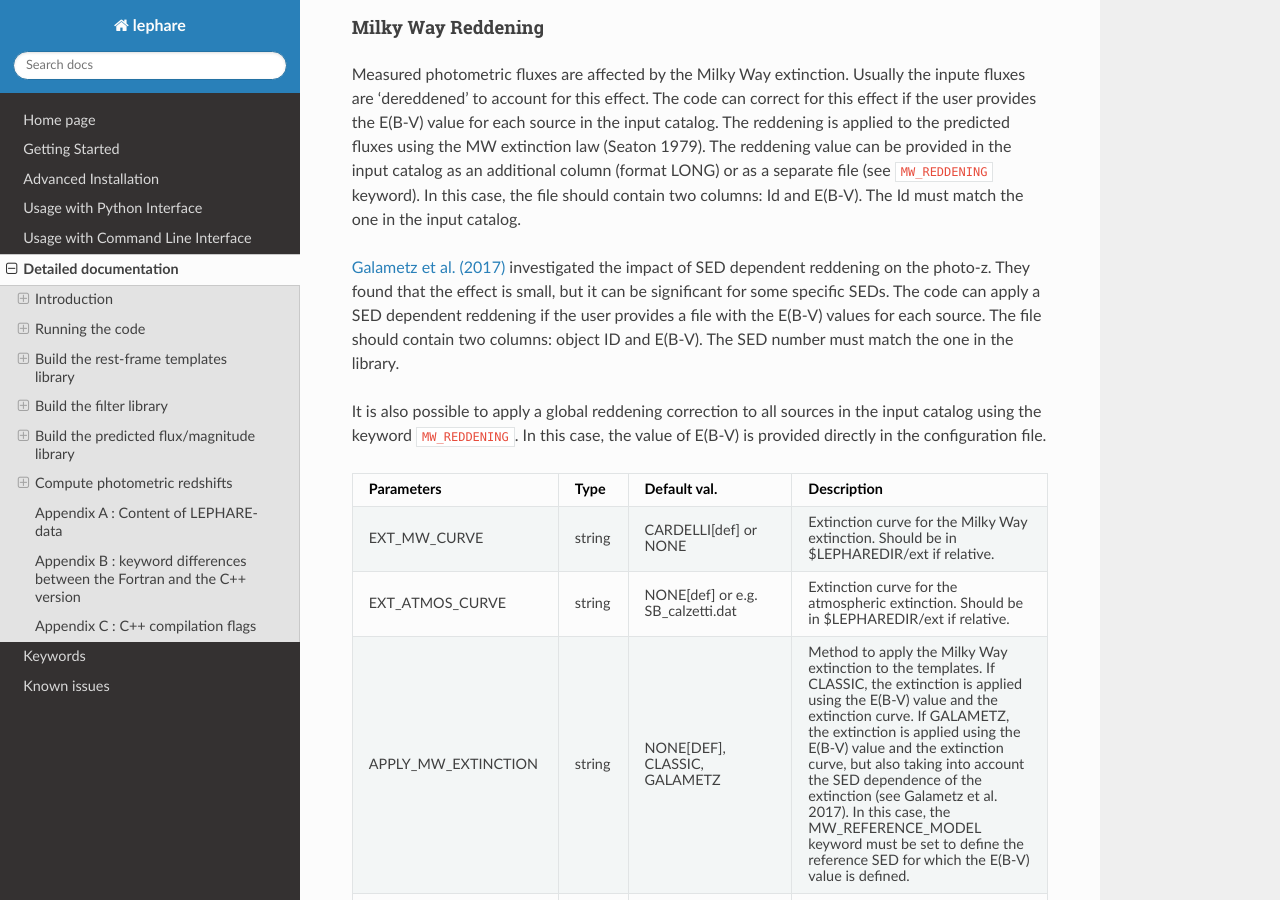
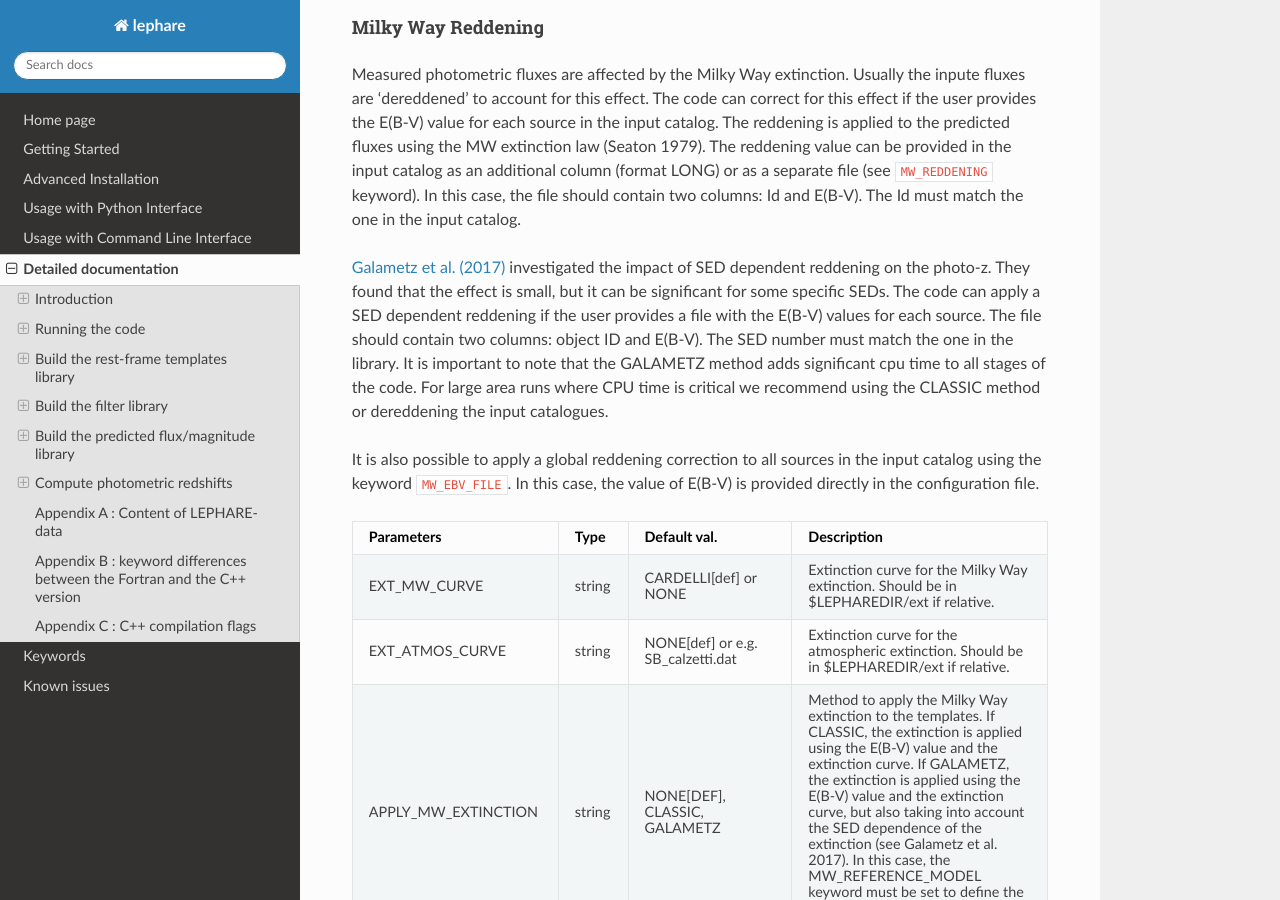
Before and after one commit to lephare-photoz/lephare, a Sphinx documentation site: the page built from docs/detailed.rst, in a window 1280 px wide and 900 px high, scrolled down 27767 px. Built offline with Sphinx 7.4.7 and the Read the Docs theme 3.1.0, drawn with Linux system fonts in a browser that asks for light colours; pages that are not in the unit, such as notebooks, are missing from menus.

Commit message:
Added timing warning on Galametz
it is adding around 20 percent per source in my tests

```diff
--- a/docs/detailed.rst
+++ b/docs/detailed.rst
@@ -1415,9 +1415,9 @@ Milky Way Reddening
 
 Measured photometric fluxes are affected by the Milky Way extinction. Usually the inpute fluxes are 'dereddened' to account for this effect. The code can correct for this effect if the user provides the E(B-V) value for each source in the input catalog. The reddening is applied to the predicted fluxes using the MW extinction law (Seaton 1979). The reddening value can be provided in the input catalog as an additional column (format LONG) or as a separate file (see ``MW_REDDENING`` keyword). In this case, the file should contain two columns: Id and E(B-V). The Id must match the one in the input catalog.
 
-`Galametz et al. (2017) <https://www.aanda.org/articles/aa/abs/2017/02/aa29333-16/aa29333-16.html>`_ investigated the impact of SED dependent reddening on the photo-z. They found that the effect is small, but it can be significant for some specific SEDs. The code can apply a SED dependent reddening if the user provides a file with the E(B-V) values for each source. The file should contain two columns: object ID and E(B-V). The SED number must match the one in the library.
-
-It is also possible to apply a global reddening correction to all sources in the input catalog using the keyword ``MW_REDDENING``. In this case, the value of E(B-V) is provided directly in the configuration file.
+`Galametz et al. (2017) <https://www.aanda.org/articles/aa/abs/2017/02/aa29333-16/aa29333-16.html>`_ investigated the impact of SED dependent reddening on the photo-z. They found that the effect is small, but it can be significant for some specific SEDs. The code can apply a SED dependent reddening if the user provides a file with the E(B-V) values for each source. The file should contain two columns: object ID and E(B-V). The SED number must match the one in the library. It is important to note that the GALAMETZ method adds significant cpu time to all stages of the code. For large area runs where CPU time is critical we recommend using the CLASSIC method or dereddening the input catalogues.
+
+It is also possible to apply a global reddening correction to all sources in the input catalog using the keyword ``MW_EBV_FILE``. In this case, the value of E(B-V) is provided directly in the configuration file.
 
 .. list-table::
    :widths: 20 10 10 55
```
